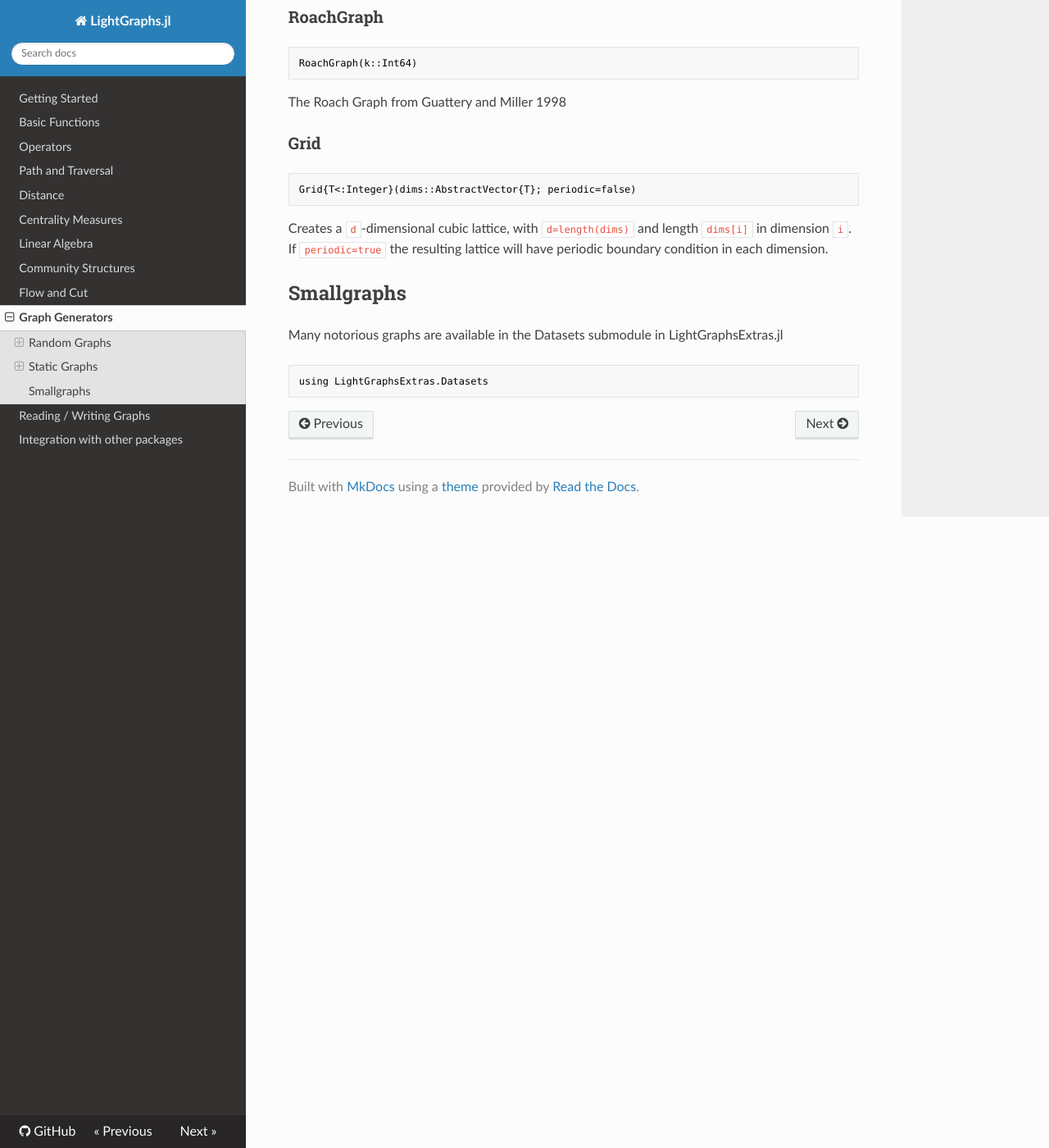
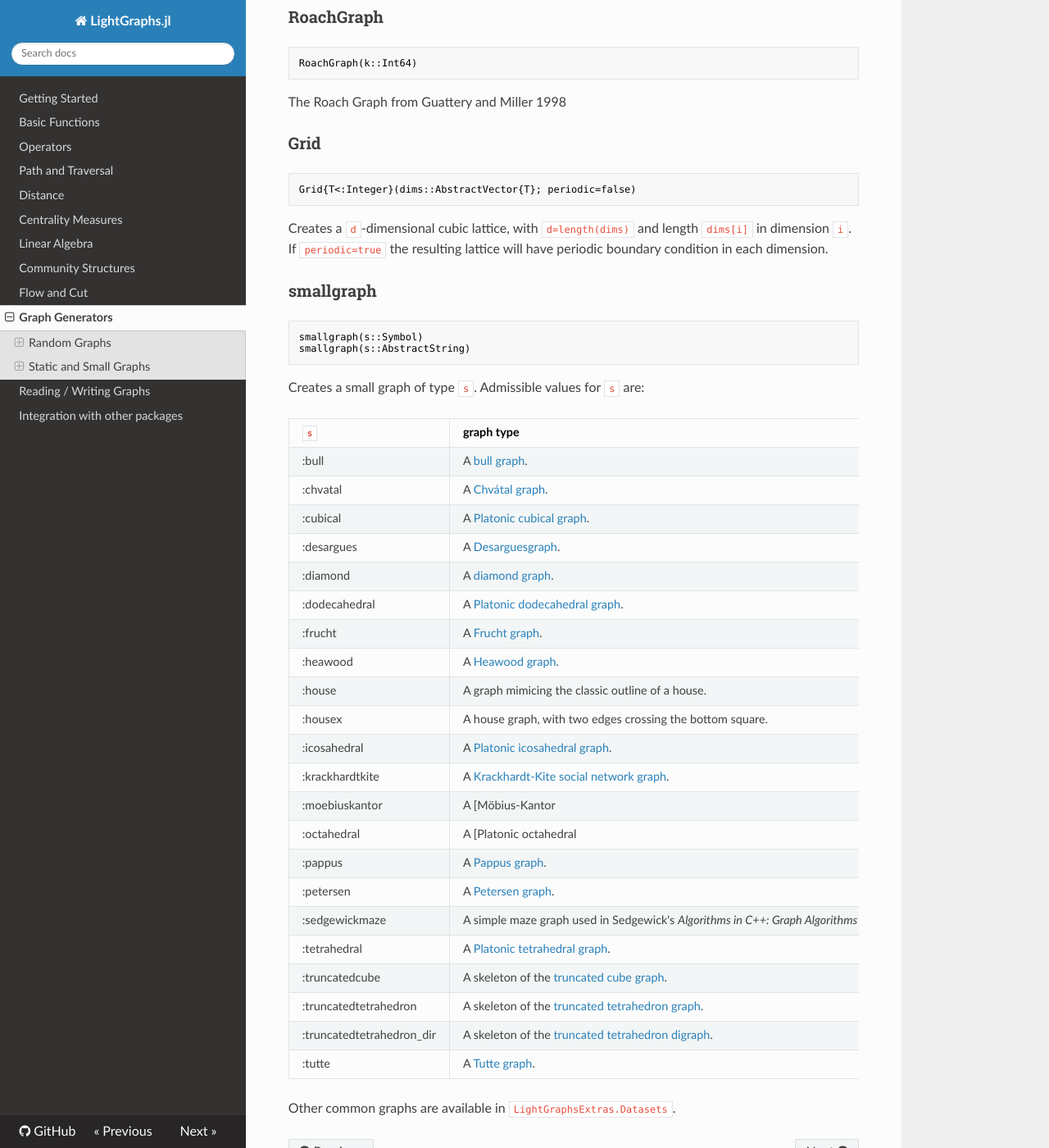
Before and after one commit to sbromberger/LightGraphs.jl, an MkDocs documentation site: the page built from doc/generators.md, in a window 1280 px wide and 1400 px high, scrolled down 4981 px. Shown: the whole window at 82% size. Built offline with MkDocs 1.6.1, drawn with Linux system fonts in a browser that asks for light colours; nearby versions of some CDN libraries; formulas are drawn with MathJax 3; old or Windows-style settings are respelled for this version of MkDocs; some of the changed text lies outside the part shown.

Commit message:
reintroduce smallgraphs

````diff
--- a/doc/generators.md
+++ b/doc/generators.md
@@ -100,8 +100,8 @@ make_edgestream(sbm::StochasticBlockModel)
 
 Take an infinite sample from the sbm. Pass to `Graph(nvg, neg, edgestream)` to get a Graph object.
 
-## Static Graphs
-*LightGraphs.jl* also implements a collection of classic graph generators:
+## Static and Small Graphs
+*LightGraphs.jl* also implements a collection of classic graph generators and small graphs:
 ### CompleteGraph
 ```julia
 CompleteGraph(n::Integer)
@@ -181,8 +181,37 @@ Grid{T<:Integer}(dims::AbstractVector{T}; periodic=false)
 
 Creates a `d`-dimensional cubic lattice, with `d=length(dims)` and length  `dims[i]` in dimension `i`.  If `periodic=true` the resulting lattice will have periodic boundary condition in each dimension.
 
-## Smallgraphs
-Many notorious graphs are available in the Datasets submodule in LightGraphsExtras.jl
+### smallgraph
 ```julia
-using LightGraphsExtras.Datasets
+smallgraph(s::Symbol)
+smallgraph(s::AbstractString)
 ```
+
+Creates a small graph of type `s`. Admissible values for `s` are:
+
+| `s`                       | graph type                                                                                              |
+|:------------------------- |:------------------------------------------------------------------------------------------------------- |
+| :bull                     | A [bull graph](https://en.wikipedia.org/wiki/Bull_graph).                                               |
+| :chvatal                  | A [Chvátal graph](https://en.wikipedia.org/wiki/Chvátal_graph).                                         |
+| :cubical                  | A [Platonic cubical graph](https://en.wikipedia.org/wiki/Platonic_graph).                               |
+| :desargues                | A [Desarguesgraph](https://en.wikipedia.org/wiki/Desargues_graph).                                      |
+| :diamond                  | A [diamond graph](http://en.wikipedia.org/wiki/Diamond_graph).                                          |
+| :dodecahedral             | A [Platonic dodecahedral  graph](https://en.wikipedia.org/wiki/Platonic_graph).                         |
+| :frucht                   | A [Frucht graph](https://en.wikipedia.org/wiki/Frucht_graph).                                           |
+| :heawood                  | A [Heawood graph](https://en.wikipedia.org/wiki/Heawood_graph).                                         |
+| :house                    | A graph mimicing the classic outline of a house.                                                        |
+| :housex                   | A house graph, with two edges crossing the bottom square.                                               |
+| :icosahedral              | A [Platonic icosahedral   graph](https://en.wikipedia.org/wiki/Platonic_graph).                         |
+| :krackhardtkite           | A [Krackhardt-Kite social network  graph](http://mathworld.wolfram.com/KrackhardtKite.html).            |
+| :moebiuskantor            | A [Möbius-Kantor                                                                                        |
+| :octahedral               | A [Platonic octahedral                                                                                  |
+| :pappus                   | A [Pappus graph](http://en.wikipedia.org/wiki/Pappus_graph).                                            |
+| :petersen                 | A [Petersen graph](http://en.wikipedia.org/wiki/Petersen_graph).                                        |
+| :sedgewickmaze            | A simple maze graph used in Sedgewick's *Algorithms in C++: Graph  Algorithms (3rd ed.)*                |
+| :tetrahedral              | A [Platonic tetrahedral  graph](https://en.wikipedia.org/wiki/Platonic_graph).                          |
+| :truncatedcube            | A skeleton of the [truncated cube graph](https://en.wikipedia.org/wiki/Truncated_cube).                 |
+| :truncatedtetrahedron     | A skeleton of the [truncated tetrahedron  graph](https://en.wikipedia.org/wiki/Truncated_tetrahedron).  |
+| :truncatedtetrahedron_dir | A skeleton of the [truncated tetrahedron digraph](https://en.wikipedia.org/wiki/Truncated_tetrahedron). |
+| :tutte                    | A [Tutte graph](https://en.wikipedia.org/wiki/Tutte_graph).                                             |
+
+ Other common graphs are available in `LightGraphsExtras.Datasets`.
````
Also changed, not shown: doc/index.md (+3 -1 lines), 10 other files.
